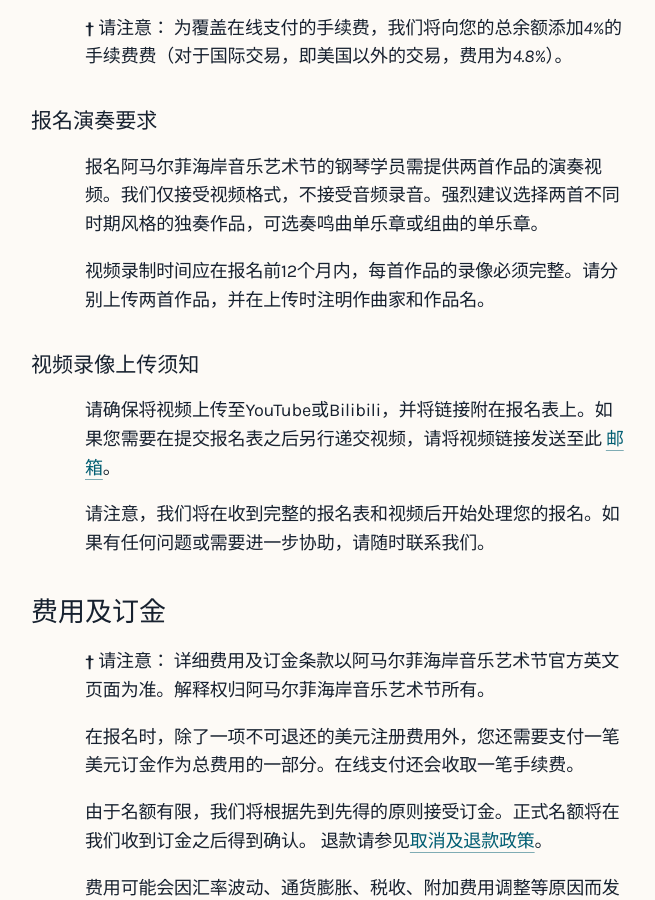
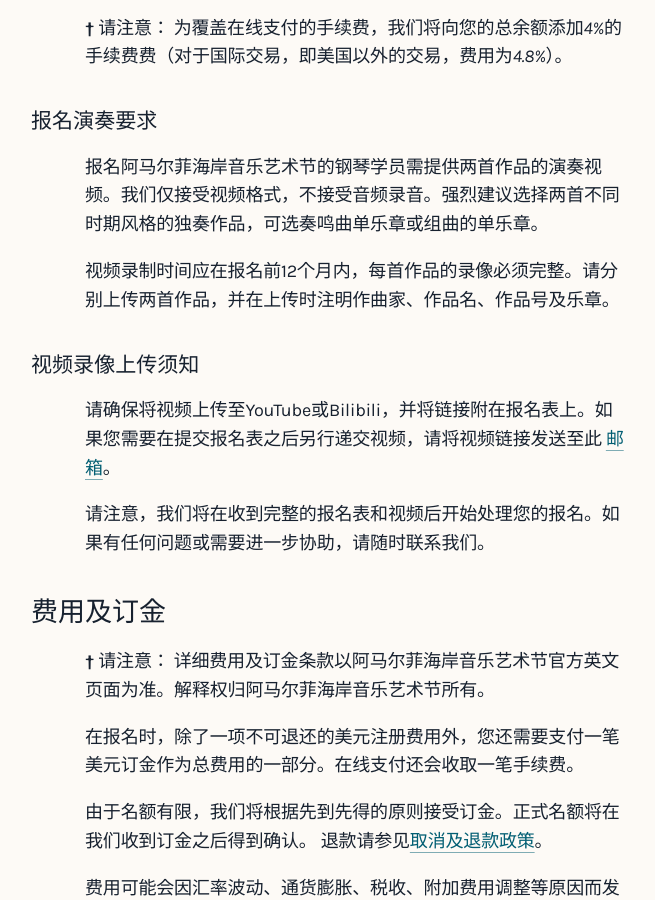
Before and after one commit to Amalfi-Festival/amalfi-festival-org, a Jekyll site: the page built from _apply/piano-zh.md, in a window 1280 px wide and 900 px high, scrolled down 2854 px. Shown: the whole window, without its empty margins (96-751 px from the left). Built offline with Jekyll 4.4.1, drawn with Linux system fonts in a browser that asks for light colours.

Commit message:
Update piano-zh.md

```diff
--- a/_apply/piano-zh.md
+++ b/_apply/piano-zh.md
@@ -31,7 +31,7 @@
 
 报名阿马尔菲海岸音乐艺术节的钢琴学员需提供两首作品的演奏视频。我们仅接受视频格式，不接受音频录音。强烈建议选择两首不同时期风格的独奏作品，可选奏鸣曲单乐章或组曲的单乐章。
 
-视频录制时间应在报名前12个月内，每首作品的录像必须完整。请分别上传两首作品，并在上传时注明作曲家和作品名。
+视频录制时间应在报名前12个月内，每首作品的录像必须完整。请分别上传两首作品，并在上传时注明作曲家、作品名、作品号及乐章。
 
 
 ### 视频录像上传须知
```
